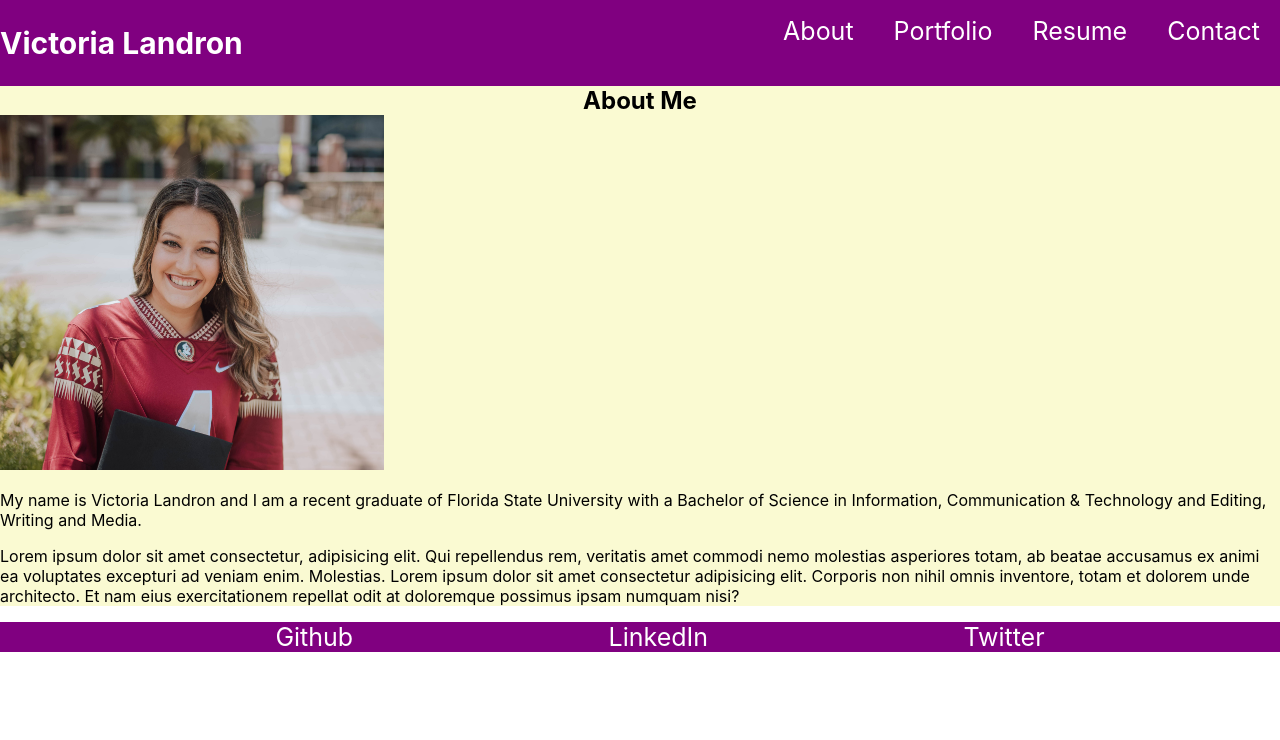
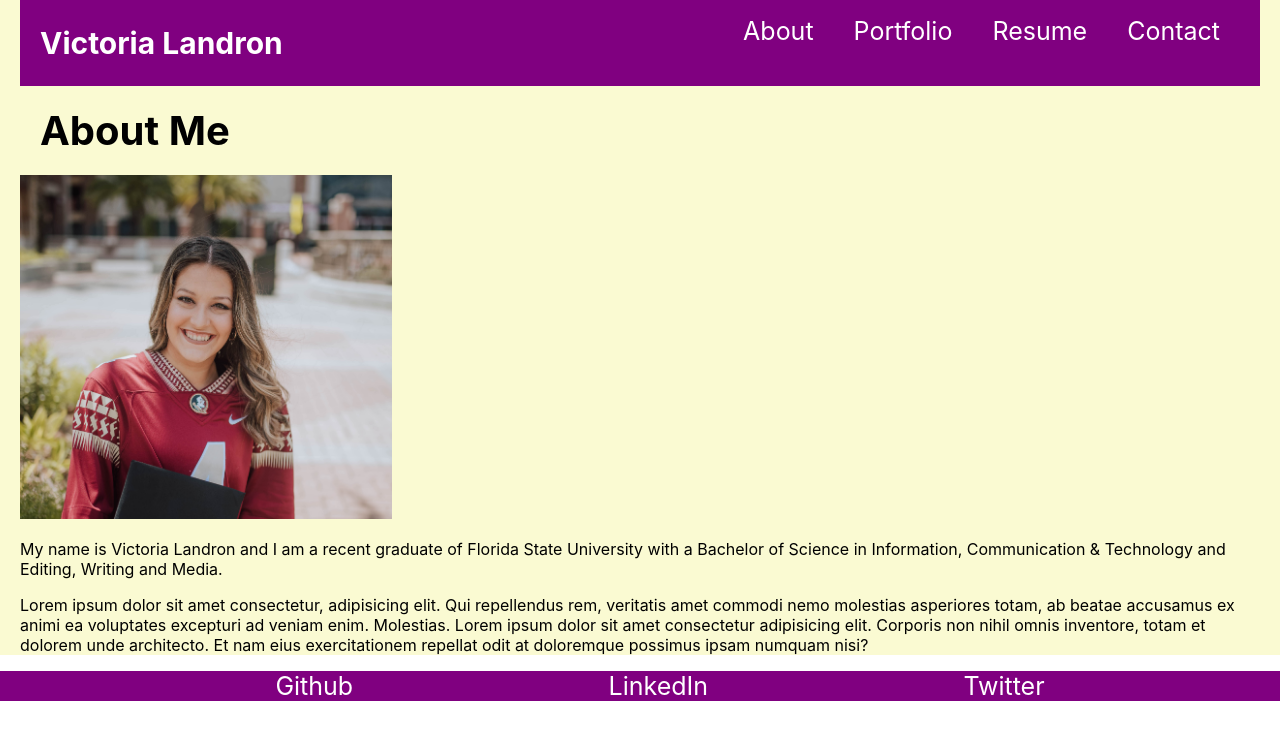
Before and after one commit to viclandron27/react-portfolio, a React (Create React App) app: page / in a window 1280 px wide. Shown: the top 740 px of the page. Built offline with nearby package versions, Linux system fonts and the light colour scheme.

Commit message:
adding resume

```diff
--- a/src/components/pages/Resume/index.js
+++ b/src/components/pages/Resume/index.js
@@ -4,6 +4,13 @@ function Resume() {
     return(
         <div>
             <h2>Click Here to Download My Resume</h2>
+            <Link to="/files/resume.pdf" target="_blank" download>Download</Link>
+            <h3>My Proficiencies</h3>
+                <ul>
+                    <li>
+
+                    </li>
+                </ul>
         </div>
     )
 }
--- a/src/index.css
+++ b/src/index.css
@@ -8,13 +8,15 @@ body {
 }
 
 main {
-	margin: 0 auto;
+  margin: 0 auto;
+  padding: 0 20px;
 	max-width: 100%;
   /* padding: 0 0px; */
   background-color: lightgoldenrodyellow;
 }
 
 header {
+  padding: 0 20px;
   background-color: purple;
   color: white;
 }
@@ -81,7 +83,9 @@ nav  li {
 }
 
 .about {
-  text-align: center;
+  text-align: left;
+  font-size: 40px;
+  padding: 20px;
   margin: 0;
 }
 
```
Also changed, not shown: 2 other files (tests, documents, lock files or other folders).
